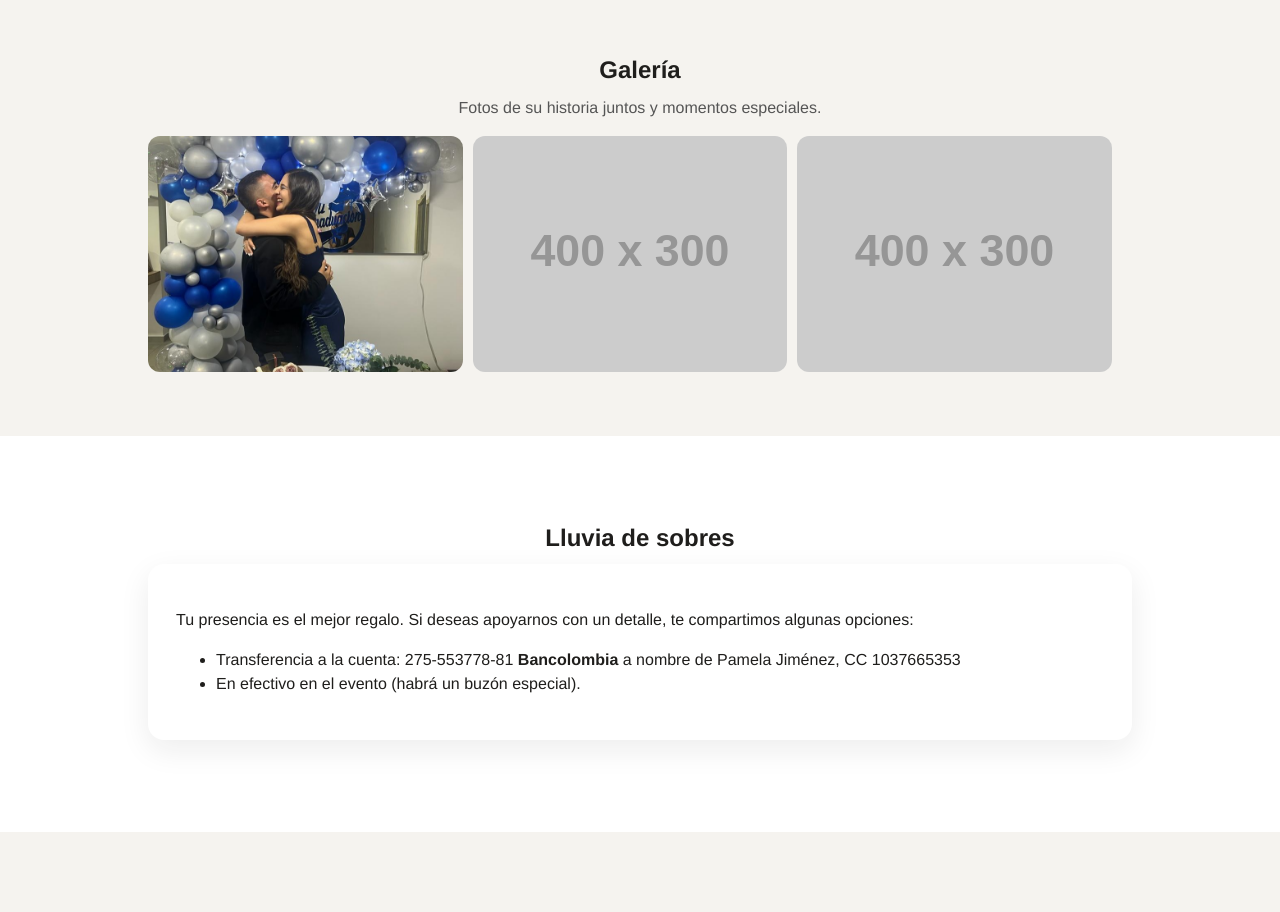
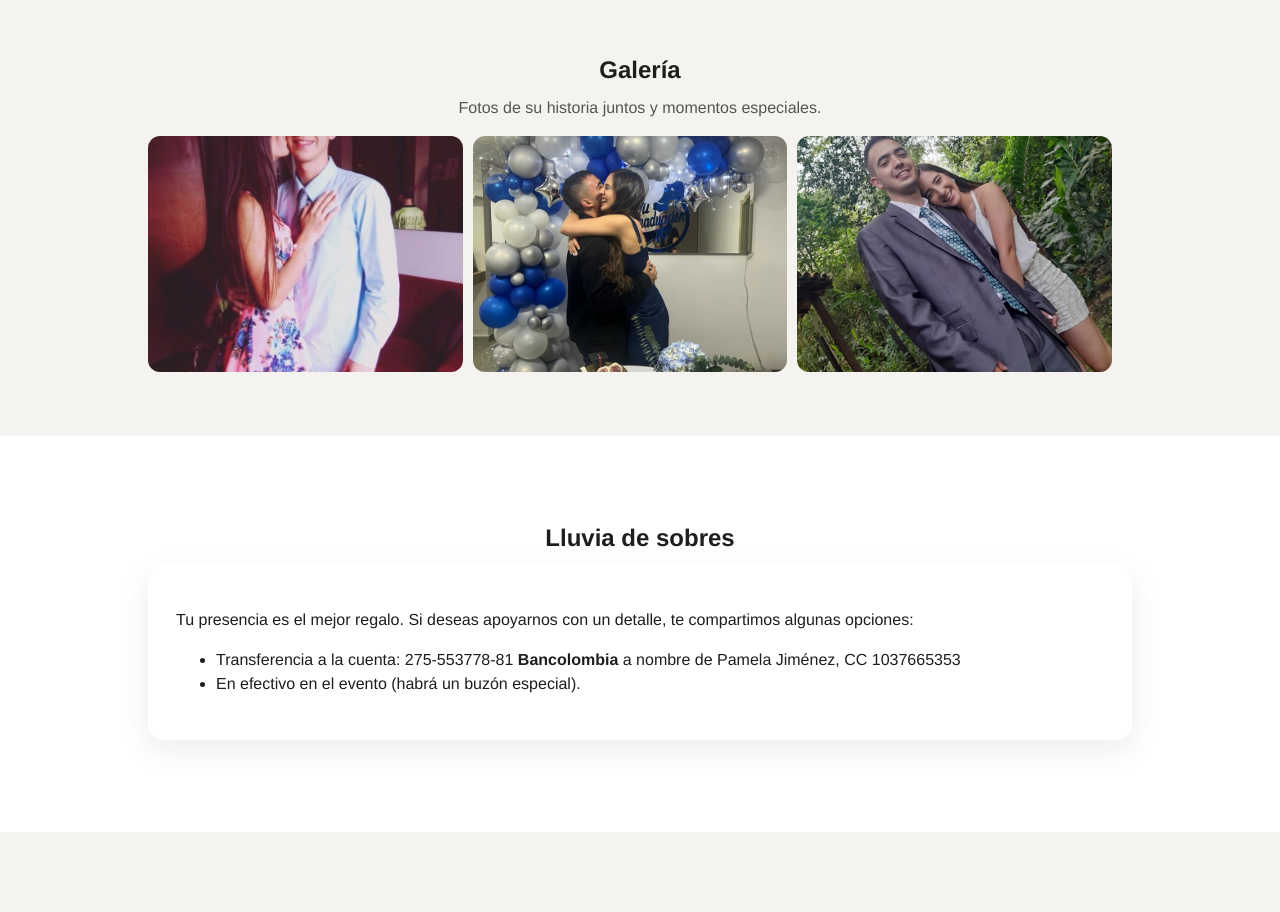
Before and after one commit to Karenlj21/Boda, a plain HTML site: page index.html in a window 1280 px wide. Shown: the part 2400-3312 px from the top of the page. Drawn offline with Linux system fonts and the light colour scheme; placeholder pictures from the web are drawn by us.

Commit message:
Update index.html

```diff
--- a/index.html
+++ b/index.html
@@ -195,7 +195,7 @@
             <p><strong>Loma del Chocho, Envigado</strong><br>Ceremonia y recepción en el mismo sitio.</p>
           </div>
           <div style="text-align:center; margin-top:1rem;">
-            <a href="https://www.google.com/maps/place/Loma+del+Chocho,+Envigado,+Antioquia" target="_blank" class="btn">Ver ubicación en Google Maps</a>
+            <a href="https://maps.app.goo.gl/SCqZzdip261qw2a9A" target="_blank" class="btn">Ver ubicación en Google Maps</a>
           </div>
         </div>
       </div>
@@ -259,9 +259,9 @@
         <p style="text-align:center; color:#555; margin-top:0;">Fotos de su historia juntos y momentos especiales.</p>
         <div class="gallery">
           <!-- Reemplaza src con imágenes reales -->
+          <img src="MYP2.jpeg">
           <img src="MYP1.jpeg">
-          <img src="https://via.placeholder.com/400x300?text=Foto+2" alt="Foto 2">
-          <img src="https://via.placeholder.com/400x300?text=Foto+3" alt="Foto 3">
+          <img src="MYP3.jpeg">
         </div>
       </div>
     </section>
```
